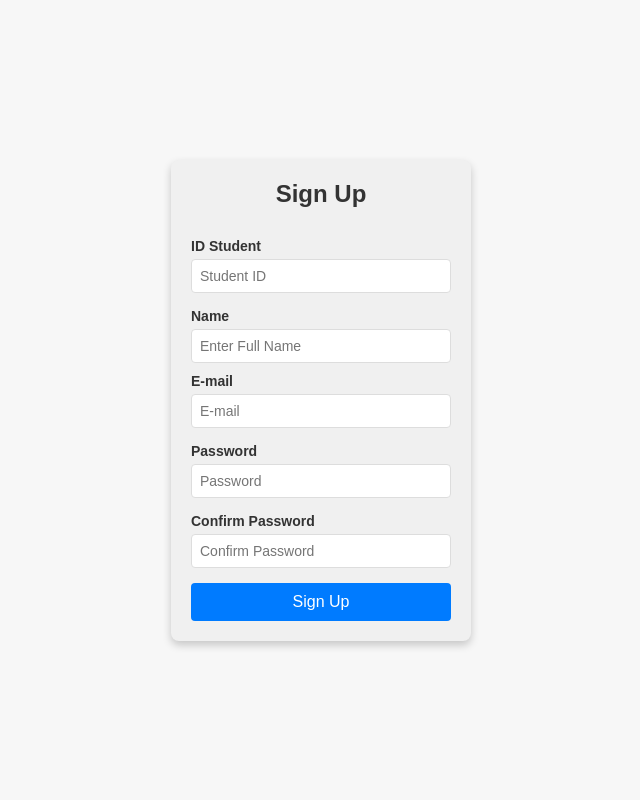
After one commit to Sxwxxyx/project301, a PHP site: page /register.php in a window 1280 px wide. The commit adds this page. Shown: the whole page, without its empty margins (319-959 px from the left). Run offline with PHP 8.4, Linux system fonts and the light colour scheme.

Commit message:
update jaa

```diff
--- a/client/index.php
+++ b/client/index.php
@@ -138,14 +138,13 @@
     </div>
 
     <div class="image-container">
-        <img src="https://scontent-bkk1-2.xx.fbcdn.net/v/t39.30808-6/461987385_1050974450152466_7396870744103942720_n.jpg?stp=cp6_dst-jpg&_nc_cat=105&ccb=1-7&_nc_sid=833d8c&_nc_ohc=P6xWelmv98oQ7kNvgGvq2_z&_nc_zt=23&_nc_ht=scontent-bkk1-2.xx&_nc_gid=A6q4Flu1eUlGATUbxt23agI&oh=00_AYCikJOhR2Z1hjeEDhStHZqzJw8dyekN_tUnMu-i29Nj3Q&oe=671E5098" class="active" alt="Preview Image 1">
-        <img src="https://f.ptcdn.info/001/009/000/1377702895-DSC0085JPG-o.jpg" alt="Preview Image 2">
+        <img src="../image/Preview5copy.png" alt="Preview Image 1">
+        <img src="../image/Preview1.jpg" alt="Preview Image 2">
     </div>
 
     <script>
         let currentImageIndex = 0;
         const images = document.querySelectorAll('.image-container img');
-
         function switchImage() {
             images[currentImageIndex].classList.remove('active');
             currentImageIndex = (currentImageIndex + 1) % images.length;
--- /dev/null
+++ b/client/register.php
@@ -0,0 +1,156 @@
+<!DOCTYPE html>
+<html lang="th">
+<head>
+    <meta charset="UTF-8">
+    <meta name="viewport" content="width=device-width, initial-scale=1.0">
+    <title>Register</title>
+    <style>
+        * {
+            box-sizing: border-box;
+            margin: 0;
+            padding: 0;
+            font-family: Arial, sans-serif;
+        }
+
+        body {
+            display: flex;
+            justify-content: center;
+            align-items: center;
+            height: 100vh;
+            background-color: #f7f7f7;
+        }
+
+        .container {
+            width: 300px;
+            padding: 20px;
+            background-color: #f0f0f0;
+            border-radius: 8px;
+            box-shadow: 0 4px 8px rgba(0, 0, 0, 0.2);
+            text-align: center;
+        }
+
+        h2 {
+            color: #333333;
+            margin-bottom: 20px;
+        }
+
+        form {
+            display: flex;
+            flex-direction: column;
+        }
+
+        label {
+            margin: 10px 0 5px;
+            font-size: 14px;
+            font-weight: bold;
+            text-align: left;
+            color: #333333;
+        }
+
+        input[type="text"],
+        input[type="email"],
+        input[type="password"] {
+            padding: 8px;
+            width: 100%;
+            border: 1px solid #ddd;
+            border-radius: 4px;
+            font-size: 14px;
+        }
+
+        button {
+            padding: 10px;
+            width: 100%;
+            font-size: 16px;
+            border: none;
+            border-radius: 4px;
+            cursor: pointer;
+            margin-top: 10px;
+        }
+
+        .signin-btn {
+            background-color: #007bff;
+            color: #ffffff;
+        }
+
+        button:hover {
+            opacity: 0.9;
+        }
+
+        .error {
+            color: red;
+            font-size: 12px;
+            margin-top: 5px;
+            text-align: left;
+        }
+    </style>
+</head>
+<body>
+    <div class="container">
+        <h2>Sign Up</h2>
+        <form id="registrationForm" action="#" method="post" onsubmit="return validateForm()">
+            <label for="student-id">ID Student</label>
+            <input type="text" id="student-id" name="student-id" placeholder="Student ID" required>
+            <div id="student-id-error" class="error"></div>
+
+            <label for="fullname">Name</label>
+            <input type="text" id="fullname" name="fullname" placeholder="Enter Full Name" required>
+
+            <label for="email">E-mail</label>
+            <input type="email" id="email" name="email" placeholder="E-mail" required>
+            <div id="email-error" class="error"></div>
+
+            <label for="password">Password</label>
+            <input type="password" id="password" name="password" placeholder="Password" required>
+            <div id="password-error" class="error"></div>
+
+            <label for="confirm-password">Confirm Password</label>
+            <input type="password" id="confirm-password" name="confirm-password" placeholder="Confirm Password" required>
+            <div id="confirm-password-error" class="error"></div>
+
+            <button type="submit" class="signin-btn">Sign Up</button>
+        </form>
+    </div>
+
+    <script>
+        function validateForm() {
+            let isValid = true;
+
+            // Clear previous error messages
+            document.getElementById('student-id-error').innerText = '';
+            document.getElementById('email-error').innerText = '';
+            document.getElementById('password-error').innerText = '';
+            document.getElementById('confirm-password-error').innerText = '';
+
+            // Validate Student ID (10 digits)
+            const studentID = document.getElementById('student-id').value;
+            if (!/^\d{10}$/.test(studentID)) {
+                document.getElementById('student-id-error').innerText = 'Student ID must be exactly 10 digits.';
+                isValid = false;
+            }
+
+            // Validate Email (must include "@gmail.com")
+            const email = document.getElementById('email').value;
+            if (!/@gmail\.com$/.test(email)) {
+                document.getElementById('email-error').innerText = 'Email must contain "@gmail.com".';
+                isValid = false;
+            }
+
+            // Validate Password (at least 6 characters, contains letters and numbers)
+            const password = document.getElementById('password').value;
+            if (!/^(?=.*[A-Za-z])(?=.*\d)[A-Za-z\d]{6,}$/.test(password)) {
+                document.getElementById('password-error').innerText = 'Password must be at least 6 characters and contain letters and numbers.';
+                isValid = false;
+            }
+
+            // Validate Confirm Password (matches Password)
+            const confirmPassword = document.getElementById('confirm-password').value;
+            if (confirmPassword !== password) {
+                document.getElementById('confirm-password-error').innerText = 'Passwords do not match.';
+                isValid = false;
+            }
+
+            return isValid;
+        }
+    </script>
+</body>
+</html>
```
Also changed, not shown: image/Preview1.jpg (added), image/Preview2.jpeg (added), image/Preview3.jpg (added), image/Preview4.jpeg (added), image/Preview5.avif (added), image/Preview5copy.png (added), image/Preview6.avif (added), 2 other files.
